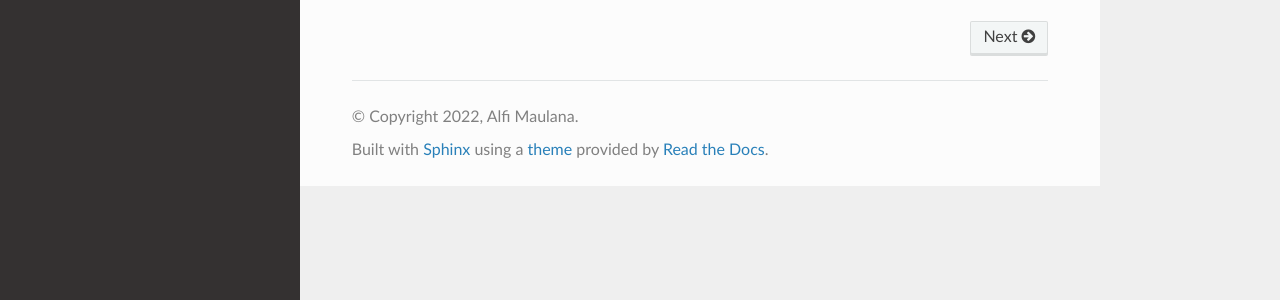
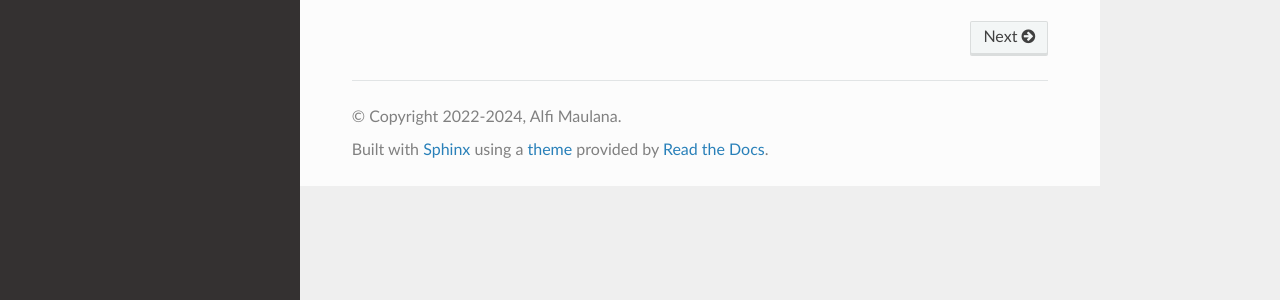
Before and after one commit to threeal/math, a Sphinx documentation site: the page built from docs/index.rst, in a window 1280 px wide. Shown: the part 307-607 px from the top of the page. Built offline with Sphinx 7.4.7 and the Read the Docs theme 2.0.0, drawn with Linux system fonts in a browser that asks for light colours.

Commit message:
docs: bump copyright year to 2024 (#42)
* docs: bump copyright year to 2024

* docs: rename license file to `LICENSE`

```diff
--- a/docs/conf.py
+++ b/docs/conf.py
@@ -1,7 +1,7 @@
 import os, subprocess
 
 project = 'math'
-copyright = '2022, Alfi Maulana'
+copyright = '2022-2024, Alfi Maulana'
 author = 'Alfi Maulana'
 
 extensions = ['breathe']
```
Also changed, not shown: 2 other files.
